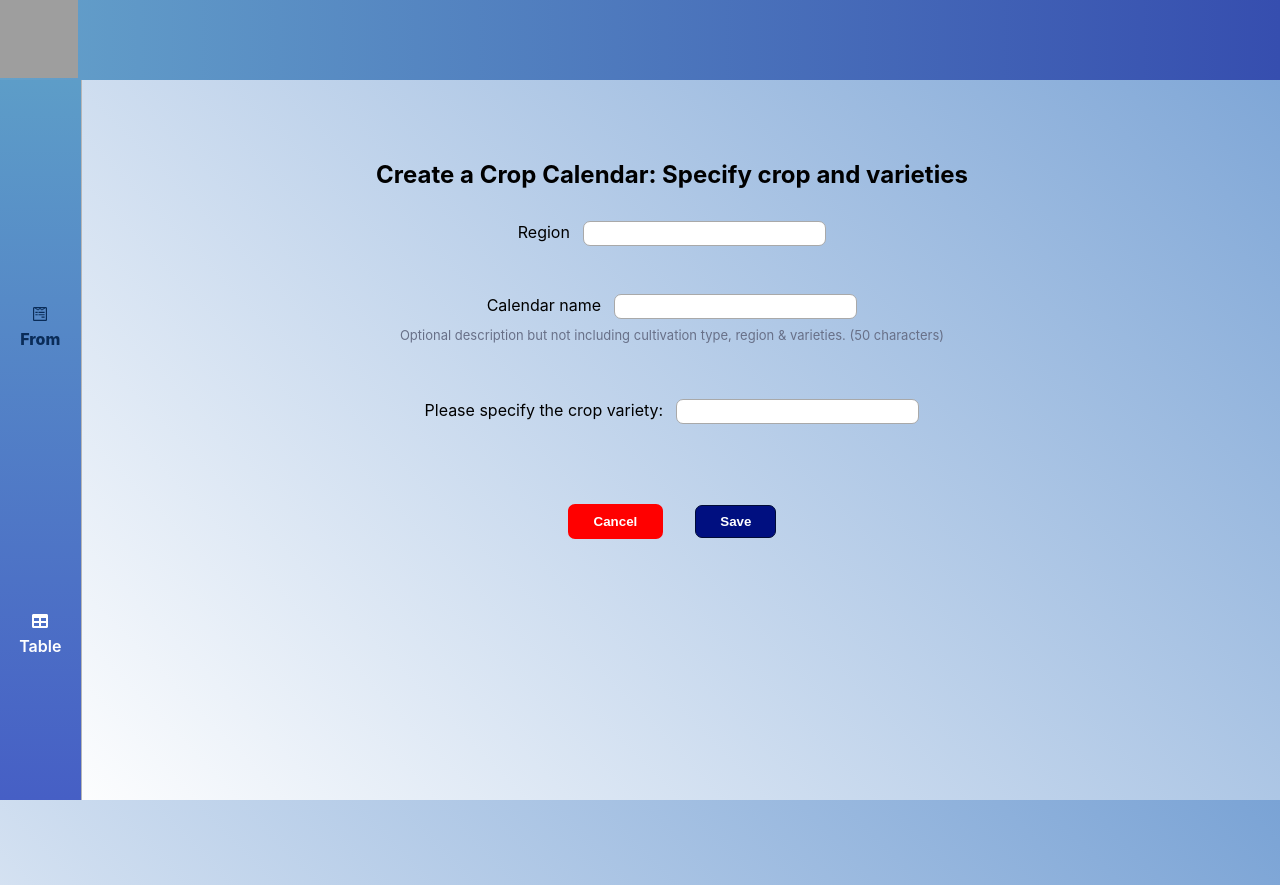
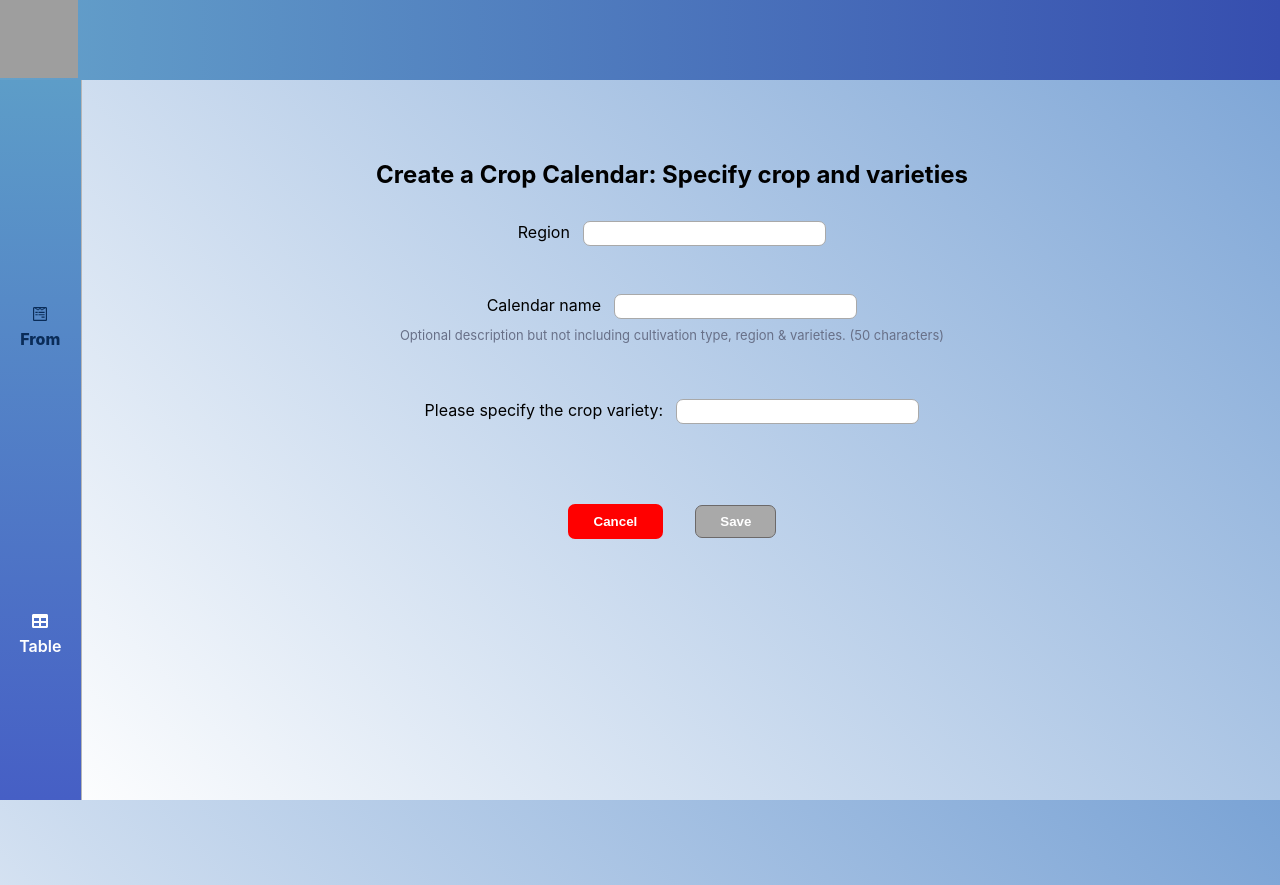
Before and after one commit to BoyanK95/yara2023, a React (Create React App) app in the folder React/ReactAssignment/yara-react-assignment-v2-custom-hooks/: page /form in a window 1280 px wide. Built offline with nearby package versions, Linux system fonts and the light colour scheme; grey boxes are pictures that could not be loaded.

Commit message:
Finished Form validation with custom hook

```diff
--- a/React/ReactAssignment/yara-react-assignment-v2-custom-hooks/src/components/FormComponent/Form.js
+++ b/React/ReactAssignment/yara-react-assignment-v2-custom-hooks/src/components/FormComponent/Form.js
@@ -1,11 +1,12 @@
 import useInput from '../../hooks/use-input';
 import classes from './Form.module.css';
 
-const isNotEmpty = (value) => value.trim() !== ''
+const isNotEmpty = (value) => value.trim() !== '';
 
 const Form = () => {
     const {
         value: regionInput,
+        isValid: regionsIsValid,
         hasError: regionHasError,
         valueChangeHandler: regionInputHandler,
         inputBlurHandler: regionBlurHandler,
@@ -14,6 +15,7 @@ const Form = () => {
 
     const {
         value: calendarName,
+        isValid: calendarIsValid,
         hasError: calendarHasError,
         valueChangeHandler: calendarNameHandler,
         inputBlurHandler: calendarBlurHandler,
@@ -22,20 +24,39 @@ const Form = () => {
 
     const {
         value: varietyInput,
+        isValid: varietyIsValid,
         hasError: varietyHasError,
         valueChangeHandler: varietyInputHandler,
         inputBlurHandler: varietyBlurHandler,
         reset: resetVariety
     } = useInput(isNotEmpty);
 
+    let formIsValid = false;
+    console.log(formIsValid);
+
+    if (regionsIsValid && calendarIsValid && varietyIsValid) {
+        formIsValid = true
+    }
+
     function formSubmitHandler(e) {
         e.preventDefault();
+        console.log(formIsValid);
+        debugger
+        if (!formIsValid) {
+            return
+        }
+        console.log('SIBMITED');
+        console.log(regionInput);
+        console.log(calendarName);
+        console.log(varietyInput);
+
+        resetHandler()
     }
 
     function resetHandler() {
-        resetRegion()
-        resetCalendar()
-        resetVariety()
+        resetRegion();
+        resetCalendar();
+        resetVariety();
     }
 
     const regionInputClass = !regionHasError ? classes.input : classes.error;
@@ -90,7 +111,7 @@ const Form = () => {
                 <button className='btnCancel' type='button' onClick={resetHandler}>
                     Cancel
                 </button>
-                <button className='btn'>Save</button>
+                <button className='btn' disabled={!formIsValid}>Save</button>
             </div>
         </form>
     );
--- a/React/ReactAssignment/yara-react-assignment-v2-custom-hooks/src/components/FormComponent/Form.module.css
+++ b/React/ReactAssignment/yara-react-assignment-v2-custom-hooks/src/components/FormComponent/Form.module.css
@@ -42,3 +42,14 @@ input {
     color: red;
     font-size: 15px;
 }
+
+:disabled{
+    background-color: darkgray;
+    border: 1px solid rgb(108, 105, 105);
+}
+
+:disabled:hover{
+    background-color: rgb(138, 137, 137);
+    border: 1px solid rgb(108, 105, 105);
+    cursor: not-allowed;
+}
--- a/React/ReactAssignment/yara-react-assignment-v2-custom-hooks/src/hooks/use-input.js
+++ b/React/ReactAssignment/yara-react-assignment-v2-custom-hooks/src/hooks/use-input.js
@@ -1,10 +1,11 @@
 import { useState } from 'react';
 
-function useInput(params) {
+function useInput(validateValue) {
     const [enteredValue, setEnteredValue] = useState('');
     const [isTouched, setIsTouched] = useState(false);
 
-    const hasError = isTouched && !enteredValue;
+    const valueIsValid = validateValue(enteredValue)
+    const hasError = isTouched && !valueIsValid;
 
     function valueChangeHandler(e) {
         setEnteredValue(e.target.value);
@@ -21,6 +22,7 @@ function useInput(params) {
 
     return {
         value: enteredValue,
+        isValid: valueIsValid,
         hasError,
         valueChangeHandler,
         inputBlurHandler,
```
